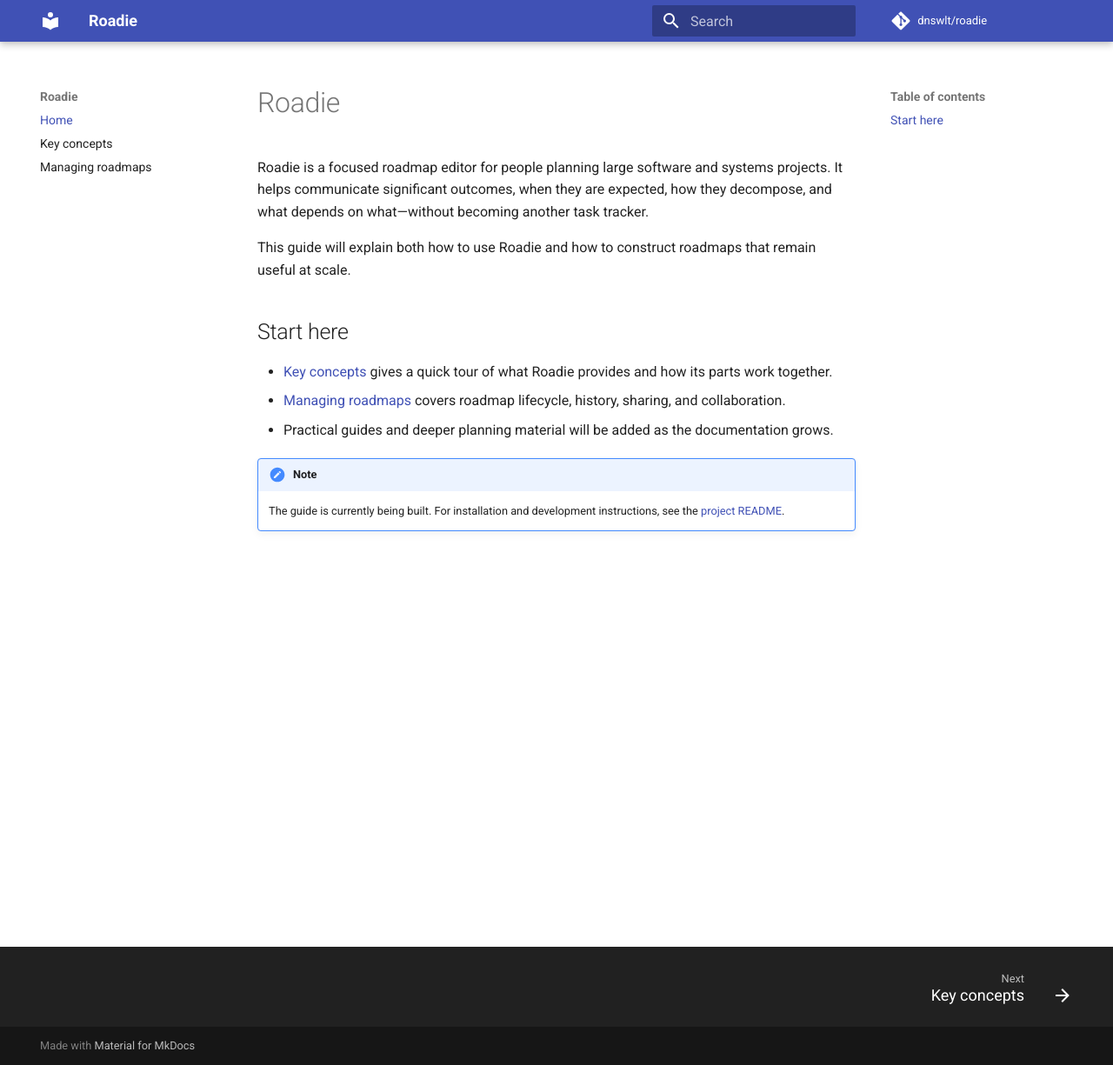
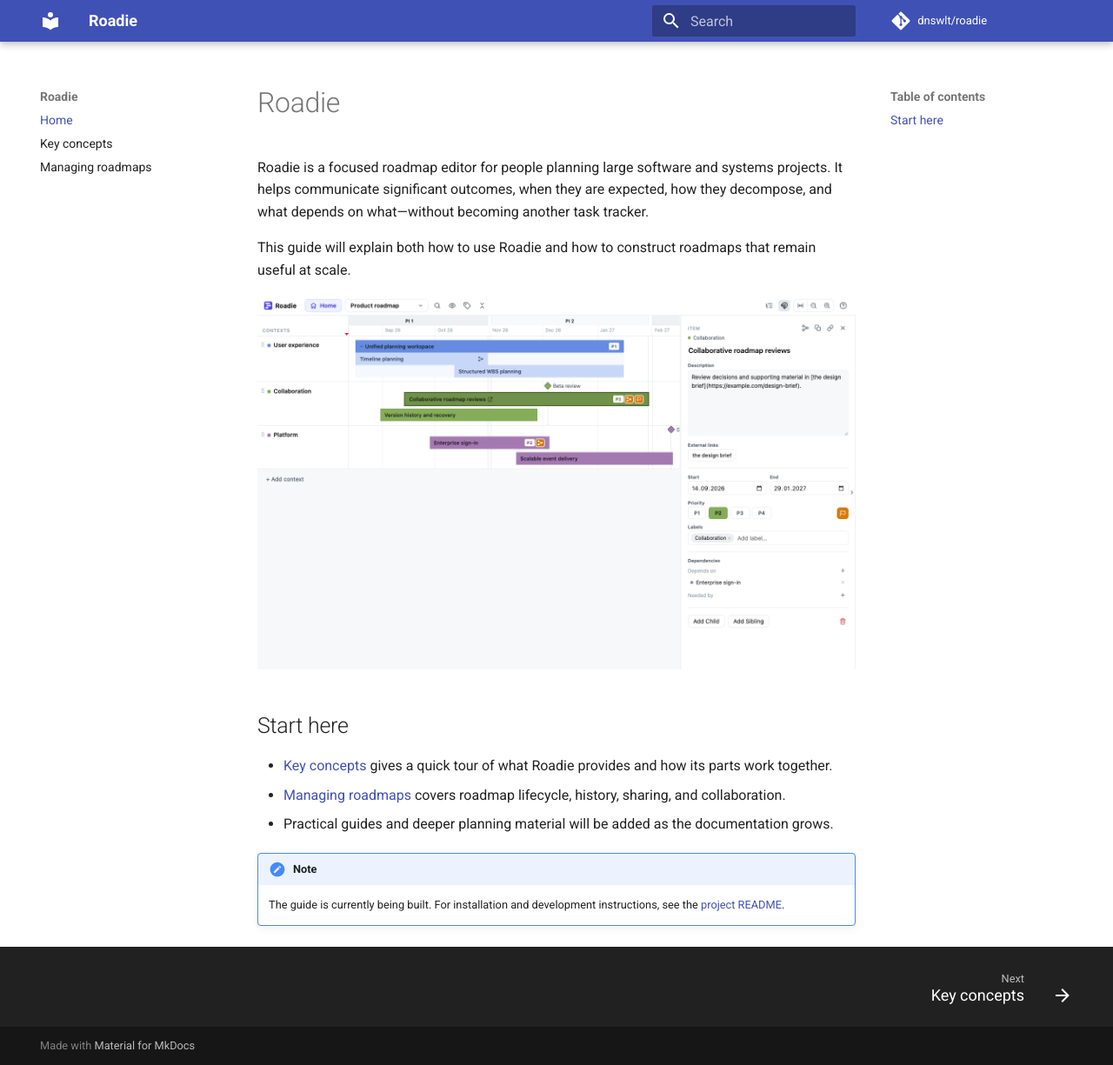
Before and after one commit to dnswlt/roadie, an MkDocs documentation site: the page built from docs/index.md, in a window 1280 px wide and 1225 px high. Shown: the whole window at 87% size. Built offline with MkDocs 1.6.1 and Material for MkDocs 9.7.7, drawn with Linux system fonts in a browser that asks for light colours; comment, search, counter and statistics services are not loaded.

Commit message:
Add overview screenshot to documentation
Refs #5

```diff
--- a/docs/index.md
+++ b/docs/index.md
@@ -7,6 +7,8 @@
 
 This guide will explain both how to use Roadie and how to construct roadmaps
 that remain useful at scale.
+
+[![A Roadie timeline with contexts, parent and child items, milestones, schedule periods, dependencies, and the item panel.](assets/roadie-overview.png)](assets/roadie-overview.png)
 
 ## Start here
 
```
Also changed, not shown: docs/assets/roadie-overview.png (added).
